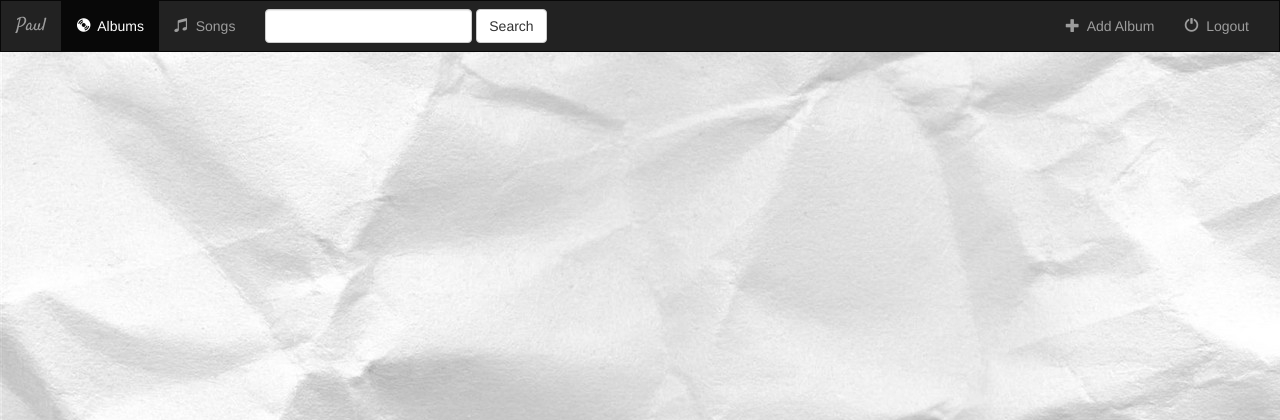
After one commit to paulan94/Python_Django, a Django app: template templates/music/base.html in a window 1280 px wide. The commit adds this page. Shown: the top 420 px of the page. Run offline with Django 3.2, Linux system fonts and the light colour scheme; the template is opened without the code that fills it, so the values that code supplies are empty; some libraries are stand-ins or nearby versions.

Commit message:
Deleted most of views and changed into classes with model forms using django.generic lib

```diff
--- a/music/models.py
+++ b/music/models.py
@@ -1,6 +1,8 @@
 # -*- coding: utf-8 -*-
 from __future__ import unicode_literals
 from django.db import models
+from django.core.urlresolvers import reverse
+
 
 # Create your models here.
 #python manage.py makemigrations music #makes changes
@@ -15,6 +17,10 @@ class Album(models.Model): #creates 4 columns behind the scenes. First class has
     genre = models.CharField(max_length=100)
     album_logo = models.CharField(max_length=1000) #url
 
+    def get_absolute_url(self):
+        #take to detail view with the pk
+        return reverse('music:detail', kwargs={'pk': self.pk})
+
     def __str__(self):
         return self.album_title + ' - ' + self.artist
 
--- /dev/null
+++ b/music/static/music/style.css
@@ -0,0 +1,11 @@
+body{
+    background: white url("images/backgroundpaper.jpg");
+}
+
+.navbar{
+    border-radius: 0;
+}
+
+.navbar-brand{
+    font-family: 'Satisfy', 'cursive';
+}
--- a/music/urls.py
+++ b/music/urls.py
@@ -5,11 +5,13 @@ app_name = 'music'
 
 urlpatterns = [
     # /music
-    url(r'^$', views.index, name='index'), #looks for views function
+    url(r'^$', views.IndexView.as_view(), name='index'), #looks for views function
 
     # /music/<album_id>/
-    url(r'^(?P<album_id>[0-9]+)/$', views.detail, name='detail'),
+    url(r'^(?P<pk>[0-9]+)/$', views.DetailView.as_view(), name='detail'),
 
-    # /music/<album_id>/favorite/
-    url(r'^(?P<album_id>[0-9]+)/favorite/$', views.favorite, name='favorite')
+    #/music/album/add/
+    url(r'album/add/$', views.AlbumCreate.as_view(), name='album-add'),
+
+
 ]
--- /dev/null
+++ b/templates/music/base.html
@@ -0,0 +1,70 @@
+<!DOCTYPE html>
+<html lang="en">
+<head>
+    <meta charset="UTF-8">
+    <title>{% block title %}Viberr{% endblock %}</title>
+    {% load staticfiles %}
+    <link rel="stylesheet" href="https://maxcdn.bootstrapcdn.com/bootstrap/3.3.6/css/bootstrap.min.css">
+    <link href='https://fonts.googleapis.com/css?family=Satisfy' rel='stylesheet' type='text/css'>
+    <script src="https://ajax.googleapis.com/ajax/libs/jquery/1.12.0/jquery.min.js"></script>
+    <script src="http://maxcdn.bootstrapcdn.com/bootstrap/3.3.6/js/bootstrap.min.js"></script>
+    <link rel="stylesheet" type="text/css" href="{% static 'music/style.css' %}"/>
+</head>
+<body>
+    <nav class="navbar navbar-inverse">
+    <div class="container-fluid">
+
+        <!--Header -->
+        <div class="navbar-header">
+            <button type="button" class="navbar-toggle" data-toggle="collapse" data-target="#topNavBar">
+                <span class="icon-bar"></span>
+                <span class="icon-bar"></span>
+                <span class="icon-bar"></span>
+            </button>
+            <a class="navbar-brand" href="{% url 'music:index' %}">Paul</a>
+        </div>
+
+        <!-- Items -->
+        <div class="collapse navbar-collapse" id="topNavBar">
+            <ul class="nav navbar-nav">
+                <li class="active" >
+                    <a href="{% url 'music:index' %}">
+                        <span class="glyphicon glyphicon-cd" aria-hidden="true"></span>&nbsp; Albums
+                    </a>
+                </li>
+                <li class="" >
+                    <a href="">
+                        <span class="glyphicon glyphicon-music" aria-hidden="true"></span>&nbsp; Songs
+                    </a>
+                </li>
+            </ul>
+
+            <form class="navbar-form navbar-left" role="search" method="get" action="#">
+                <div class="form-group">
+                    <input type="text" class="form-control" name="q" value="">
+                </div>
+                <button type="submit" class="btn btn-default">Search</button>
+            </form>
+
+            <ul class="nav navbar-nav navbar-right" >
+                <li class="" >
+                    <a href="">
+                        <span class="glyphicon glyphicon-plus" aria-hidden="true"></span>&nbsp; Add Album
+                    </a>
+                </li>
+
+                <li class="" >
+                    <a href="">
+                        <span class="glyphicon glyphicon-off" aria-hidden="true"></span>&nbsp; Logout
+                    </a>
+                </li>
+            </ul>
+
+        </div>
+
+    </div>
+</nav>
+{% block body %}
+{% endblock %}
+</body>
+</html>
```
Also changed, not shown: music/views.py (+18 -27 lines), templates/music/detail.html (+8 -10 lines), templates/music/index.html (+11 -6 lines), music/static/music/images/Paper-Grunge-Background-106.jpg (added), music/static/music/images/backgroundpaper.jpg (added), 4 other files.
